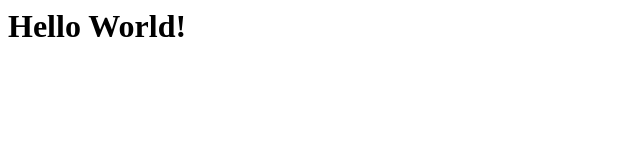
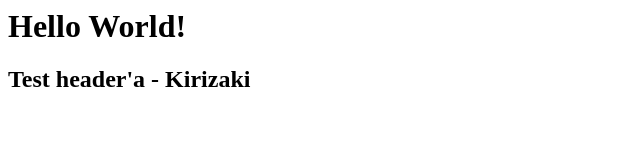
Before and after one commit to paulakrzysztofek/paulakrzysztofek.github.io, a plain HTML site: page index.html in a window 1280 px wide. Shown: the whole page, without its empty margins (0-640 px from the left). Drawn offline with Linux system fonts and the light colour scheme.

Commit message:
add new header 2

```diff
--- a/index.html
+++ b/index.html
@@ -1 +1,2 @@
 <h1>Hello World!</h1>
+<h2>Test header'a - Kirizaki</h2>
```
